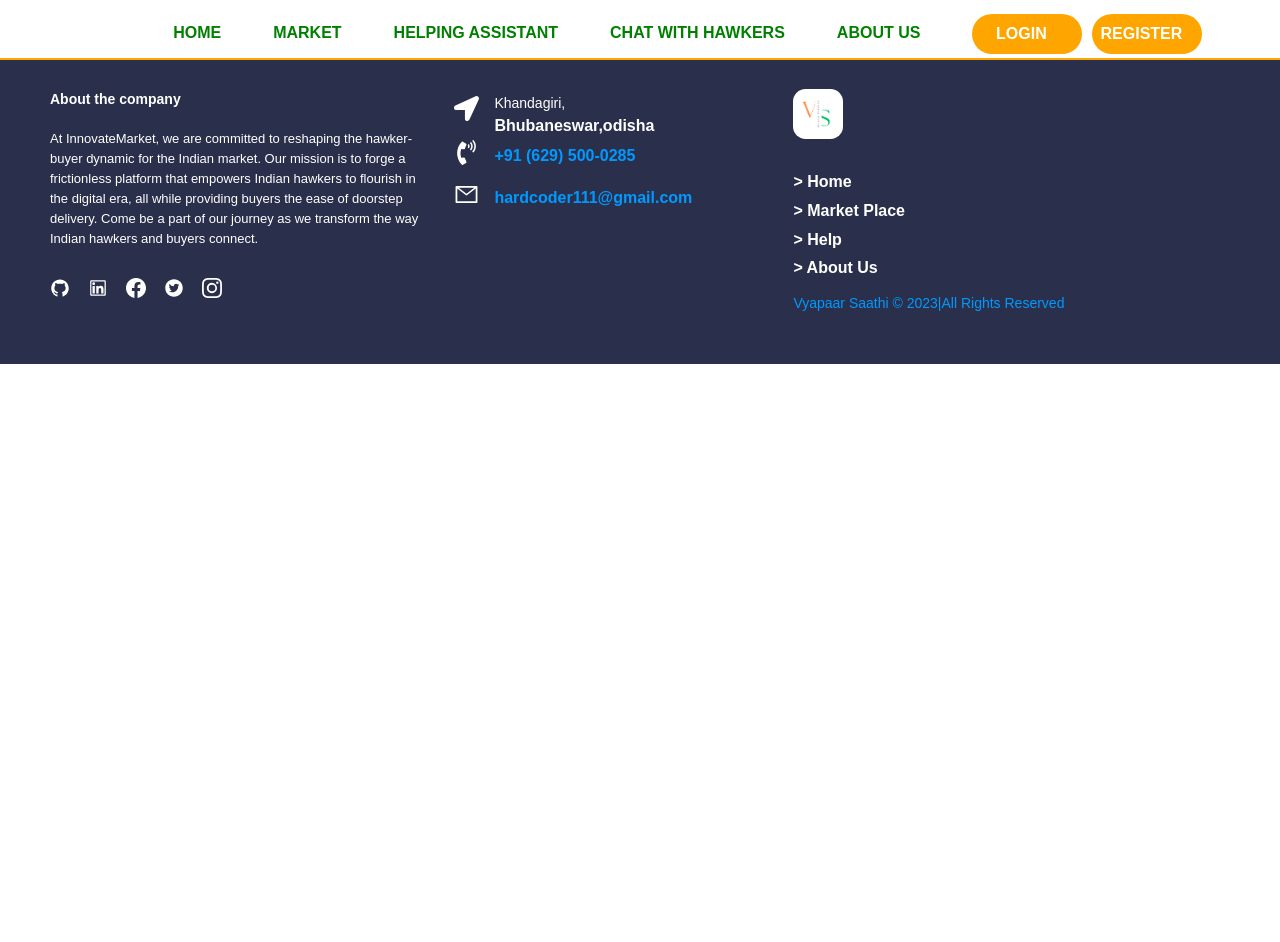
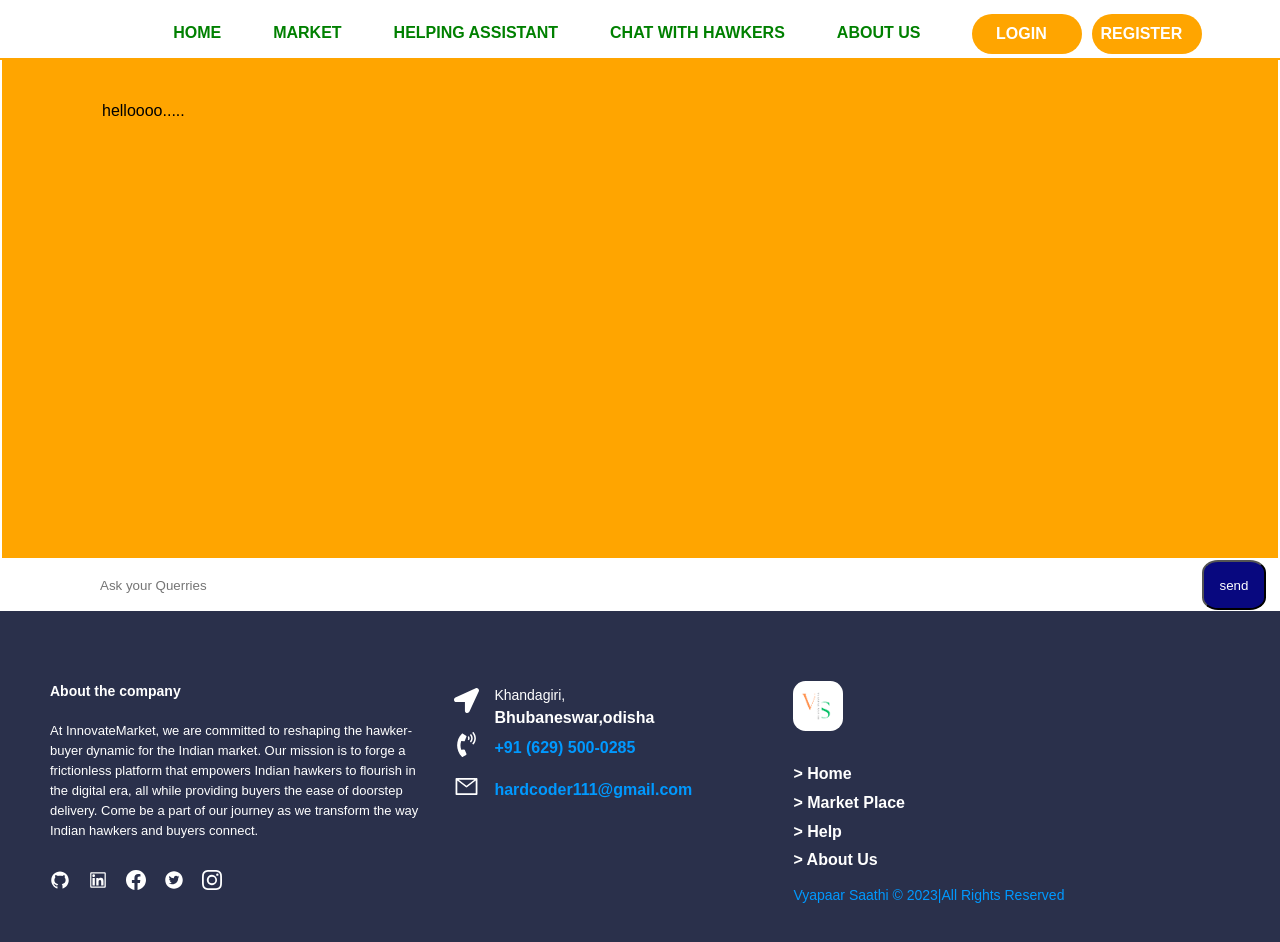
Before and after one commit to hacktoberfest-codex/Vyapaar-Saathi, a React (Create React App) app in the folder client/: page /HelpAs in a window 1280 px wide. Shown: the top 942 px of the page. Before the commit the page ends 800 px from the top, so only its background shows below. Built offline with nearby package versions, Linux system fonts and the light colour scheme.

Commit message:
Add some userfriendly function in the frontend

```diff
--- a/client/src/components/About/About.jsx
+++ b/client/src/components/About/About.jsx
@@ -5,7 +5,7 @@ import samImg from '../../assets/member2.png'
 import sohanImg from '../../assets/member3.jpg'
 import pritamImg from '../../assets/member4.jpg'
 import twImg from '../../assets/member5.jpg'
-
+import sumImg from '../../assets/member6.jpeg'
 const About = () => {
   const sdata=[
     {
@@ -18,7 +18,7 @@ const About = () => {
     },
     {
         name:"Sumit Saha ",
-        imgsrc:"https://encrypted-tbn0.gstatic.com/images?q=tbn:ANd9GcRg3es-4GmQGB4yQS9d7rywUovw5h1agLFMCJZwEPKNIw&s",
+        imgsrc:sumImg,
         branch:"CSE",
         year:"3rd Year",
         role:" Front End developer",
--- a/client/src/components/HelpAs/HelpAs.css
+++ b/client/src/components/HelpAs/HelpAs.css
@@ -0,0 +1,34 @@
+.About_p{
+    width: 100%;
+    height: 70vh;
+    background-color: orange;
+    border: 2px solid white;
+    overflow: hidden;
+    padding: 100px;
+
+
+}
+.About_input{
+    width: 100%;
+    height: 50px;
+
+
+}
+
+.About_input_place{
+    width: 90%;
+    height: 50px;
+   padding-left: 50px;
+   margin-left: 50px;
+   border-radius: 15px;
+   border: none;
+}
+
+.About_input_button{
+    text-decoration: none;
+    background-color: rgb(8, 8, 127);
+    color: white;
+    width: 5%;
+    height: 50px;
+    border-radius: 25%;
+}
--- a/client/src/components/HelpAs/HelpAs.jsx
+++ b/client/src/components/HelpAs/HelpAs.jsx
@@ -1,8 +1,15 @@
 import React from 'react'
-
+import "./HelpAs.css"
 const HelpAs = () => {
   return (
-    <div>HelpAs</div>
+    <>
+        <p className='About_p'>helloooo.....</p>
+        <div className='About_input'>
+        <input className='About_input_place'  type='text' placeholder='Ask your Querries'  />
+        <button className='About_input_button' >send</button>
+        </div>
+
+    </>
   )
 }
 
--- a/client/src/components/Market/Market.css
+++ b/client/src/components/Market/Market.css
@@ -279,3 +279,12 @@ margin-right: 60px;
 .card:hover {
   transform: scale(1.05);
 }
+
+input[type=radio]{
+  display: none;
+}
+
+.star{
+  cursor: pointer;
+
+}
--- a/client/src/components/Market/Market.jsx
+++ b/client/src/components/Market/Market.jsx
@@ -2,9 +2,12 @@
 import React, { useState, useEffect } from 'react';
 import hwimg from "../../assets/hwb_img.png"
 import './Market.css';
+import { FaStar } from 'react-icons/fa';
 
 function Market() {
   const [marketData, setMarketData] = useState([]);
+  const [rating,setRating]=useState(null);
+  const [hover,setHover]=useState(null);
    const [usermessage, setUserMessage] = useState({
     textMessage:'',
     email: '',
@@ -64,6 +67,8 @@ function Market() {
       .catch((error) => console.error('Error fetching data:', error));
   }, []);
 
+
+
   return (
     <div className="market_main">
       <div className="cards-container">
@@ -71,7 +76,24 @@ function Market() {
           <div className="card" key={index}>
             <div className='card_body'>
               <div className='market_img'>
-                <img src={hwimg} alt="server_fault"/>
+                <img src={hwimg} alt="server_fault"/><br></br>
+                {[...Array(5)].map((star,i)=>{
+                  const currentRating=i+1;
+                  return (
+                    <label>
+                      <input type='radio'
+                      name='rating'
+                      value={currentRating}
+                      onClick={()=>setRating(currentRating)} />
+                      <FaStar
+                       className='star'
+                        size={25}
+                        color={currentRating<=(hover||rating)?"#ffc107":"#e4e5e9"}
+                        onMouseEnter={()=>setHover(currentRating)}
+                        onMouseLeave={()=>setHover(null)} />
+                    </label>
+                  )
+                })}
               </div>
               <div className='carditems'>
                 <p><span className='dec'>Name: </span><span className='text_span'>&nbsp;{item.name}</span></p>
@@ -80,9 +102,9 @@ function Market() {
                 <p><span className='dec'>Address: </span><span className='text_span1'>{item.state},{item.city},{item.pincode}</span></p>
 
                 <p><span className='dec'>Time: </span><span className='text_span'>10AM-6PM</span></p>
-            <input type='text' name='textMessage' placeholder='Add Instruction' className='input-box'  value={usermessage.textMessage} onChange={handleMessage}/>
-            <input type='email' name='email'placeholder='Enter email' className='input-box' value={usermessage.email} onChange={handleMessage} />
-            <input type='phone' name='phone'placeholder='Enter contact no' className='input-box'  value={usermessage.phone} onChange={handleMessage }/>
+            <input type='text' name='textMessage' placeholder='Add Instruction' className='input-box'  onChange={handleMessage}/>
+            <input type='email' name='email'placeholder='Enter email' className='input-box'  onChange={handleMessage} />
+            <input type='phone' name='phone'placeholder='Enter contact no' className='input-box'   onChange={handleMessage }/>
             <button className="submit-button" onClick={submitMessage}>
               Submit
             </button>
```
Also changed, not shown: client/src/assets/member6.jpeg (added).
